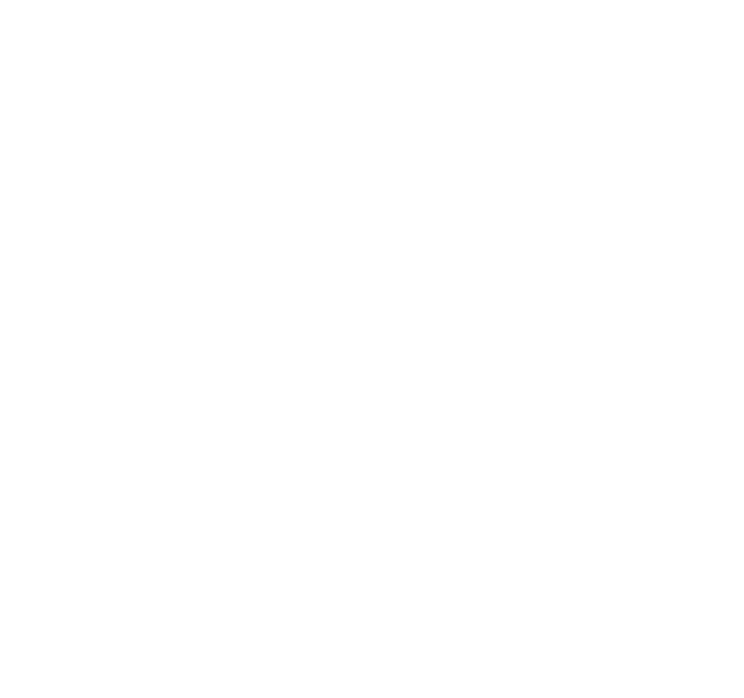
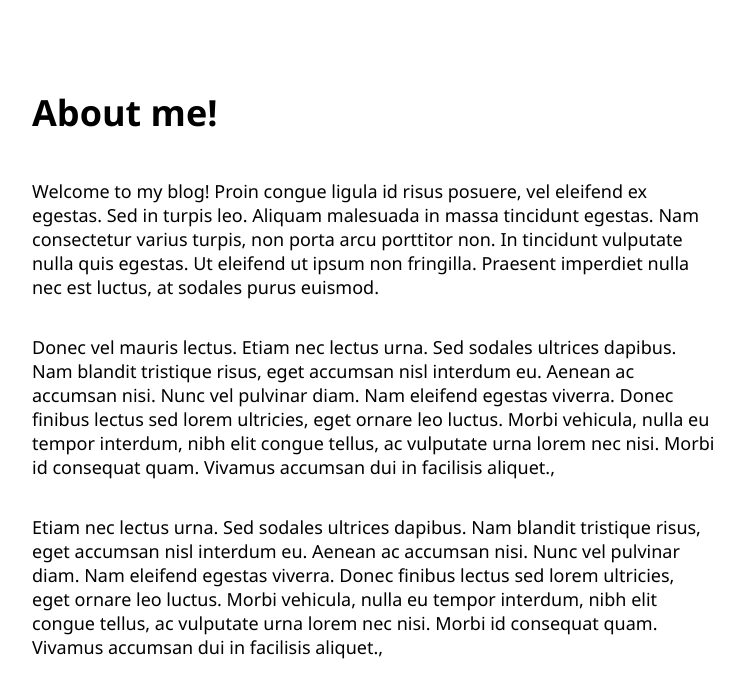
Before and after one commit to dhruvp1997/React-Tutorial, a React (Create React App) app in the folder my-blog/: page /about in a window 1280 px wide. Shown: the top 698 px of the page, without its empty margins (258-1002 px from the left). Built offline with nearby package versions, Linux system fonts and the light colour scheme.

Commit message:
Adding more pages and routes

```diff
--- a/my-blog/src/App.js
+++ b/my-blog/src/App.js
@@ -1,14 +1,21 @@
 import React, {Component} from 'react';
 import { BrowserRouter as Router, Route } from 'react-router-dom';
 import './App.css';
-import HomePage from './pages/HomePage'
-
+import HomePage from './pages/HomePage';
+import AboutPage from './pages/AboutPage';
+import ArticlePage from './pages/ArticlePage';
+import ArticlesList from './pages/ArticlesList';
 class App extends Component{
   render(){
   return (
     <Router>
     <div className="App">
+      <div id="page-body">
       <Route path="/" component={HomePage} exact />
+      <Route path="/about" component={AboutPage} exact />
+      <Route path="/articles-list" component={ArticlesList} exact />
+      <Route path="/article" component={ArticlePage} exact />
+      </div>
     </div>
     </Router>
   );
--- /dev/null
+++ b/my-blog/src/pages/AboutPage.js
@@ -0,0 +1,33 @@
+import React from 'react';
+
+const AboutPage = () => (
+    <>
+    <h1>About me!</h1>
+    <p>
+        Welcome to my blog! Proin congue
+        ligula id risus posuere, vel eleifend ex egestas. Sed in turpis leo.
+        Aliquam malesuada in massa tincidunt egestas. Nam consectetur varius turpis,
+        non porta arcu porttitor non. In tincidunt vulputate nulla quis egestas. Ut
+        eleifend ut ipsum non fringilla. Praesent imperdiet nulla nec est luctus, at
+        sodales purus euismod.
+    </p>
+    <p>
+        Donec vel mauris lectus. Etiam nec lectus urna. Sed sodales ultrices dapibus.
+        Nam blandit tristique risus, eget accumsan nisl interdum eu. Aenean ac accumsan
+        nisi. Nunc vel pulvinar diam. Nam eleifend egestas viverra. Donec finibus lectus
+        sed lorem ultricies, eget ornare leo luctus. Morbi vehicula, nulla eu tempor
+        interdum, nibh elit congue tellus, ac vulputate urna lorem nec nisi. Morbi id
+        consequat quam. Vivamus accumsan dui in facilisis aliquet.,
+    </p>
+    <p>
+        Etiam nec lectus urna. Sed sodales ultrices dapibus.
+        Nam blandit tristique risus, eget accumsan nisl interdum eu. Aenean ac accumsan
+        nisi. Nunc vel pulvinar diam. Nam eleifend egestas viverra. Donec finibus lectus
+        sed lorem ultricies, eget ornare leo luctus. Morbi vehicula, nulla eu tempor
+        interdum, nibh elit congue tellus, ac vulputate urna lorem nec nisi. Morbi id
+        consequat quam. Vivamus accumsan dui in facilisis aliquet.,
+    </p>
+    </>
+)
+
+export default AboutPage;
--- /dev/null
+++ b/my-blog/src/pages/ArticlePage.js
@@ -0,0 +1,10 @@
+import React from 'react';
+
+const ArticlePage = () => (
+    <>
+    <h1>This is an Article</h1>
+
+    </>
+)
+
+export default ArticlePage;
--- /dev/null
+++ b/my-blog/src/pages/ArticlesList.js
@@ -0,0 +1,10 @@
+import React from 'react';
+
+const ArticlesList = () => (
+    <>
+    <h1>Articles</h1>
+
+    </>
+)
+
+export default ArticlesList;
```
